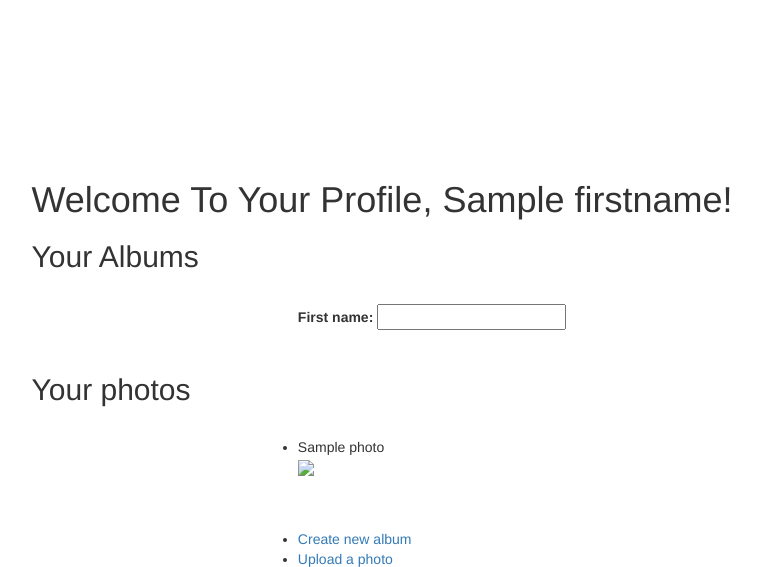
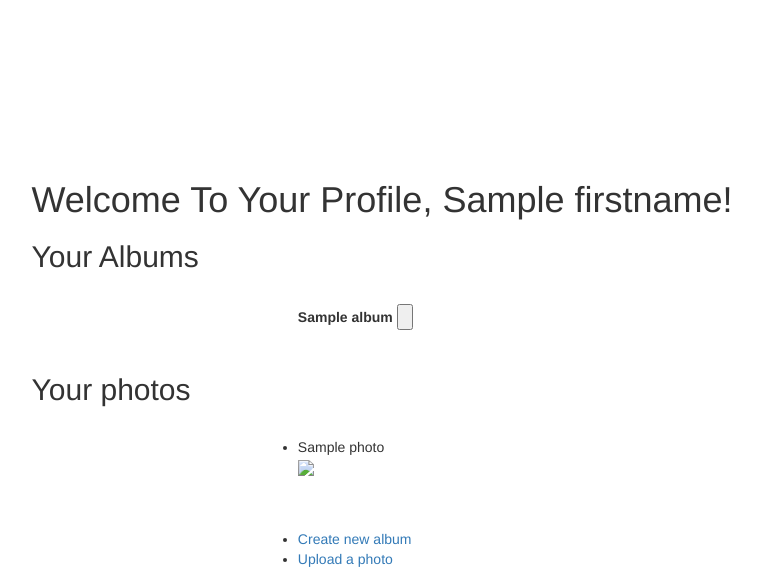
Before and after one commit to kaylaipp/PhotoShare, a Flask app: template templates/profile.html in a window 1280 px wide. Shown: the top 567 px of the page, without its empty margins (258-1019 px from the left). Run offline with Flask 2, Linux system fonts and the light colour scheme; data comes from the database, SQL or seed files in the repository; the template is opened without the code that fills it: most values are stand-ins (such as "Sample title", 1, 10 or a date in 2020); some libraries are stand-ins or nearby versions.

Commit message:
trying to display album names and select them

```diff
--- a/templates/profile.html
+++ b/templates/profile.html
@@ -21,8 +21,8 @@
 
         <div id="select_album">
             <form method="post" action="{{ url_for('create_album') }}">
-                <label for="firstname">First name:</label>
-                <input type="text" album={{ album }}/><br/>
+                <label for="album">{{ album }}</label>
+                <input type="button" album= "View Album"/><br/>
             </form>
         </div>
 
```
